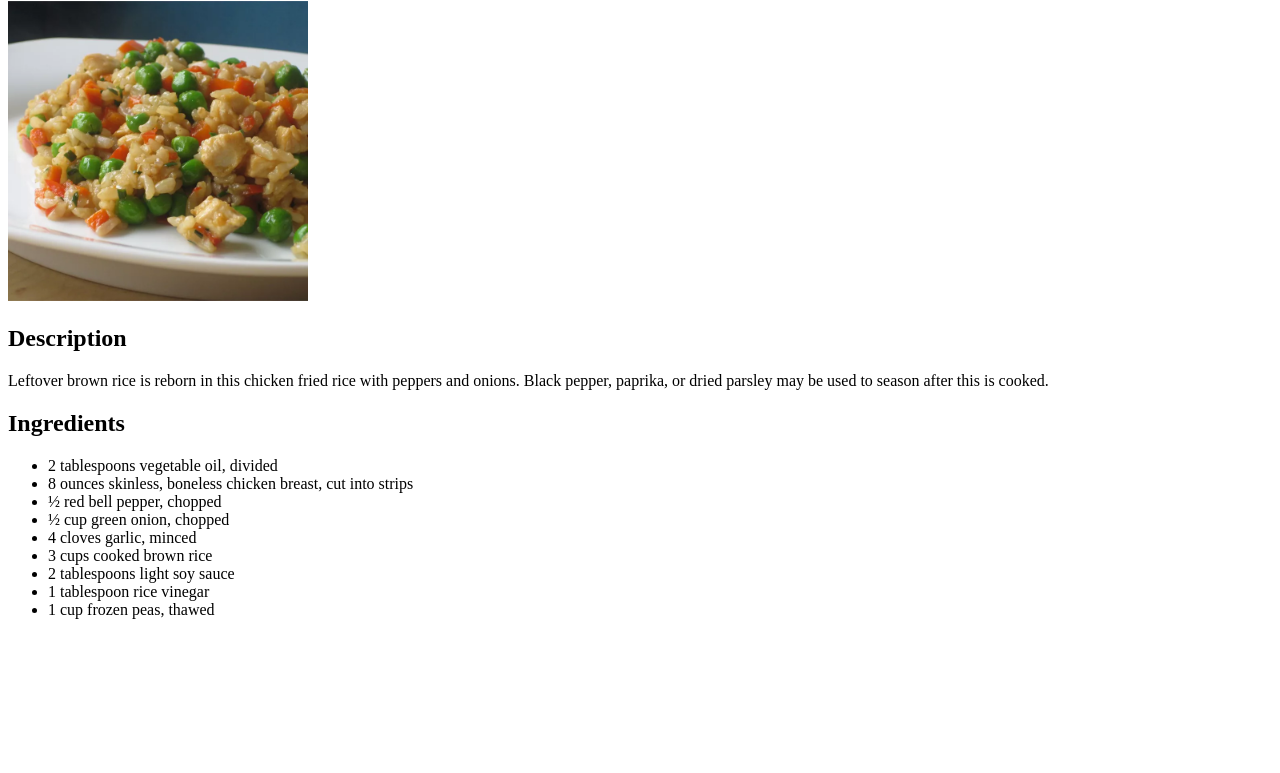
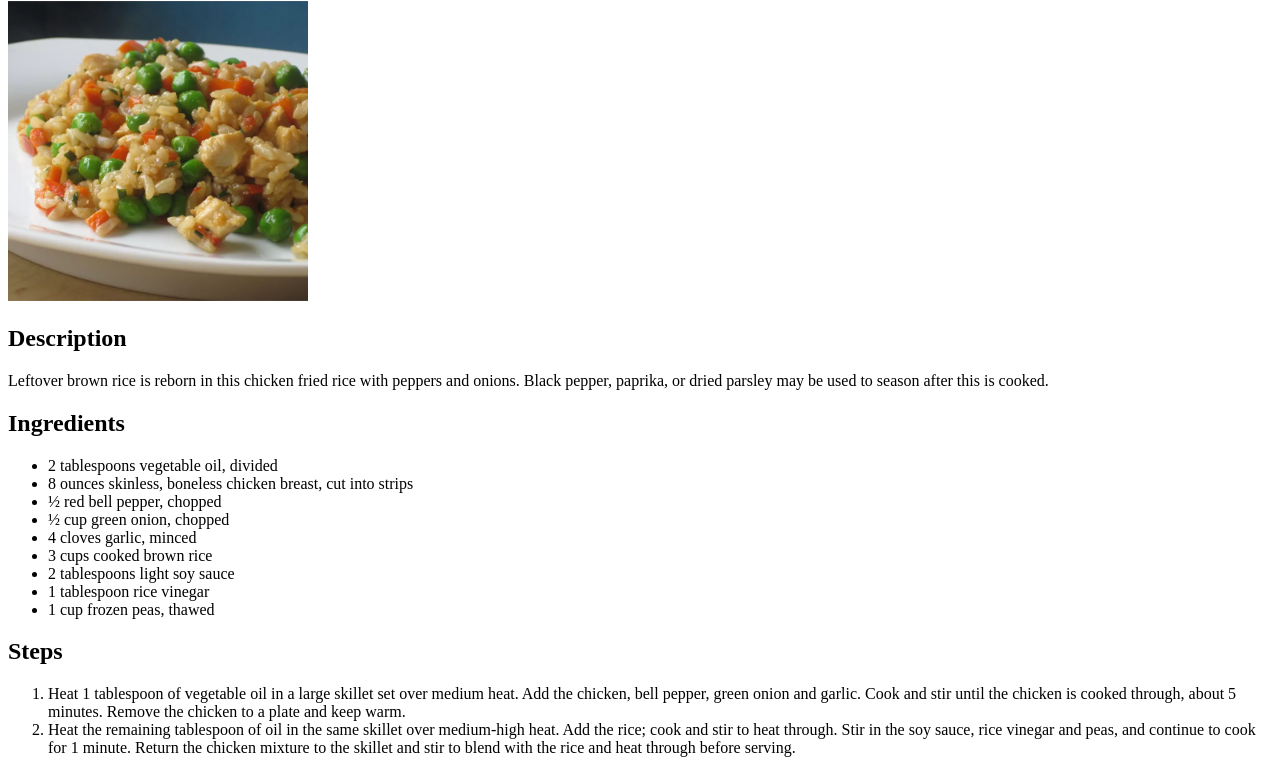
Before and after one commit to AdriaanBoshoff/odin-recipes, a plain HTML site: page recipes/garlic-chicken-fried-brown-rice.html in a window 1280 px wide. Shown: the part 105-878 px from the top of the page. Before the commit the page ends 800 px from the top, so only its background shows below. Drawn offline with Linux system fonts and the light colour scheme.

Commit message:
Added Steps

```diff
--- a/recipes/garlic-chicken-fried-brown-rice.html
+++ b/recipes/garlic-chicken-fried-brown-rice.html
@@ -26,5 +26,11 @@
         <li>1 tablespoon rice vinegar</li>
         <li>1 cup frozen peas, thawed</li>
     </ul>
+
+    <h2>Steps</h2>
+    <ol>
+        <li>Heat 1 tablespoon of vegetable oil in a large skillet set over medium heat. Add the chicken, bell pepper, green onion and garlic. Cook and stir until the chicken is cooked through, about 5 minutes. Remove the chicken to a plate and keep warm.</li>
+        <li>Heat the remaining tablespoon of oil in the same skillet over medium-high heat. Add the rice; cook and stir to heat through. Stir in the soy sauce, rice vinegar and peas, and continue to cook for 1 minute. Return the chicken mixture to the skillet and stir to blend with the rice and heat through before serving.</li>
+    </ol>
 </body>
 </html>
```
